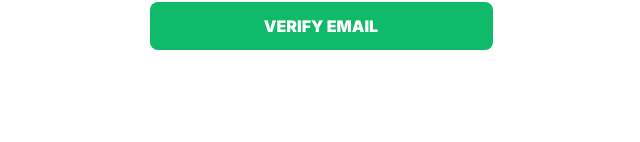
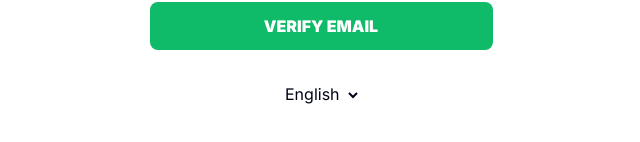
Before and after one commit to Saba-Var/Coronatime, a React (Create React App) app: page /Verify-email in a window 1280 px wide. Shown: the part 570-712 px from the top of the page, without its empty margins (319-959 px from the left). Built offline with nearby package versions, Linux system fonts and the light colour scheme.

Commit message:
chore: add language to email verification page

```diff
--- a/src/pages/VerifyEmail/VerifyEmail.tsx
+++ b/src/pages/VerifyEmail/VerifyEmail.tsx
@@ -2,6 +2,7 @@ import { useSearchParams } from 'react-router-dom'
 import { useNavigate } from 'react-router-dom'
 import { useTranslation } from 'react-i18next'
 import { ConfirmText } from 'components'
+import { Language } from 'components'
 import { GreenBtn } from 'components'
 import axios from 'axios'
 
@@ -36,6 +37,9 @@ const VerifyEmail = () => {
       <div className='w-[343px] md:w-[392] flex justify-center mx-auto'>
         <GreenBtn text={t('VERIFY EMAIL')} onClick={onclickHandler} />
       </div>
+      <div className='flex justify-center mt-8'>
+        <Language />
+      </div>
     </>
   )
 }
```
